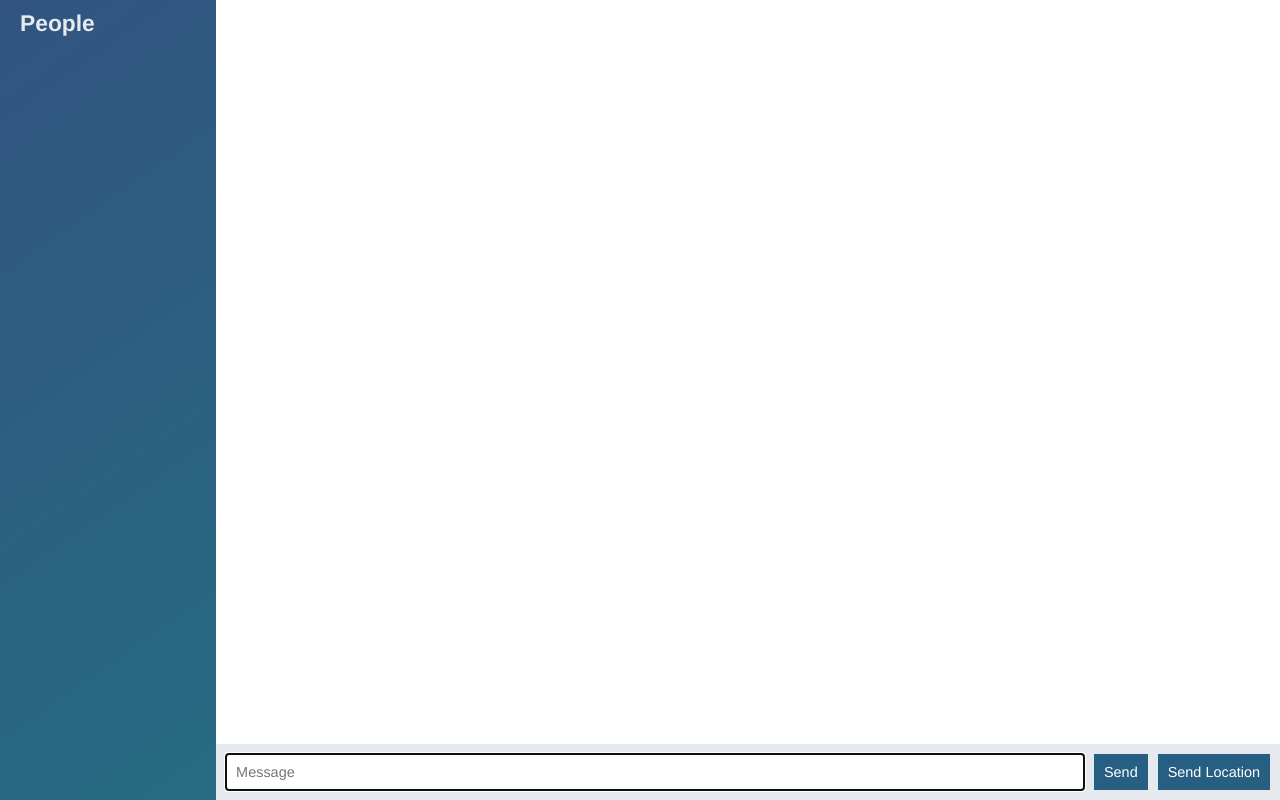
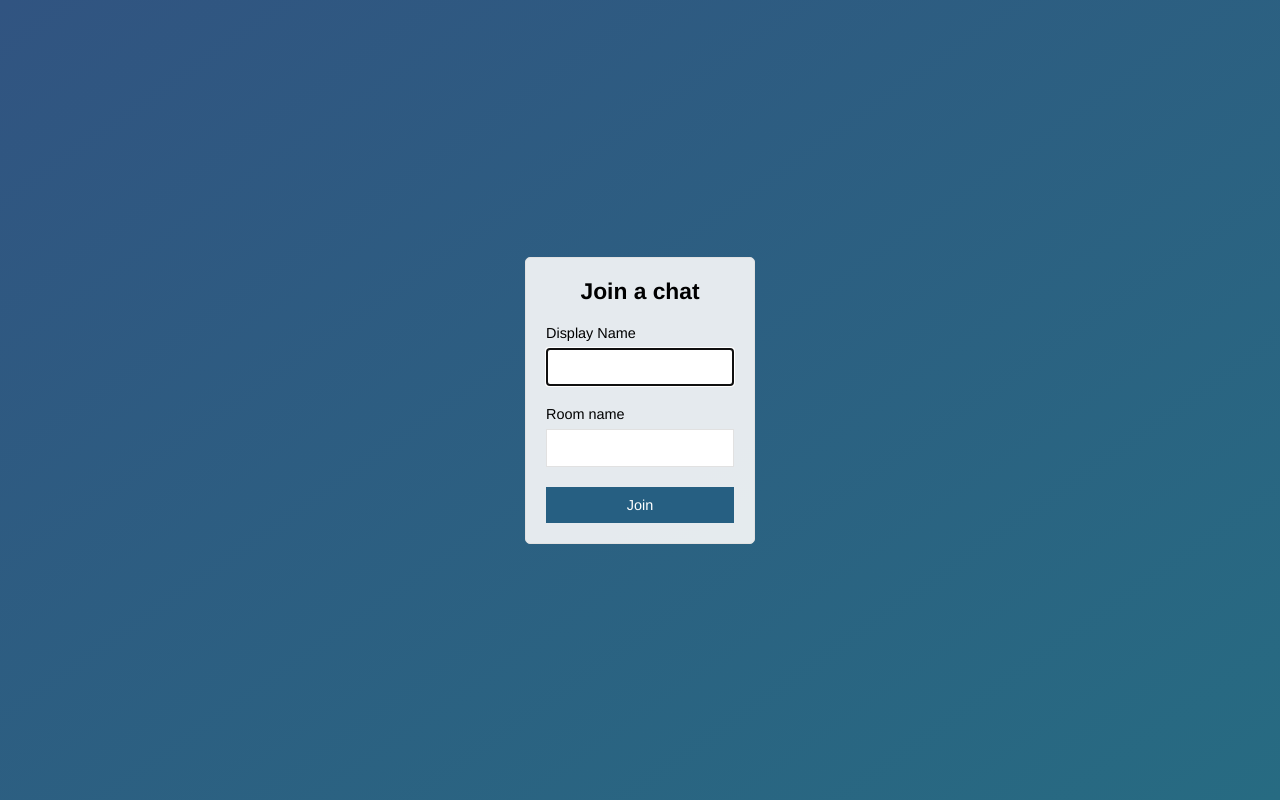
Before and after one commit to chaiwat-k/node-chat-app, a website: page public/index.html in a window 1280 px wide. Drawn offline with nearby package versions, Linux system fonts and the light colour scheme; no server answers.

Commit message:
add a join page

```diff
--- a/public/index.html
+++ b/public/index.html
@@ -2,56 +2,28 @@
 <html>
     <head>
         <meta charset="utf-8">
+        <meta name="viewport" content="width=device-width, initial-scale=1, user-scalable=no">
+        <title>Join | ChatApp</title>
         <link rel="stylesheet" href="css/styles.css">
     </head>
-    <body class="chat">
-        <div class="chat__sidebar">
-            <h3>People</h3>
-            <div id="users"></div>
+    <body class="centered-form">
+        <div class="centered-form__form">
+            <form action="/chat.html">
+                <div class="form-field">
+                    <h3>Join a chat</h3>
+                </div>
+                <div class="form-field">
+                    <label>Display Name</label>
+                    <input type="text" name="name" autofocus />
+                </div>
+                <div class="form-field">
+                    <label>Room name</label>
+                    <input type="text" name="room" />
+                </div>
+                <div class="form-field">
+                    <button>Join</button>
+                </div>
+            </form>
         </div>
-
-        <div class="chat__main">
-            <ol id="messages" class="chat__messages"></ol>
-
-            <div class="chat__footer">
-                <form id="message-form">
-                    <input name="message" type="text"
-                    placeholder="Message"
-                    autocomplete="off"
-                    autofocus />
-                    <button>Send</button>
-                </form>
-                <button id="send-location">Send Location</button>
-            </div>
-        </div>
-
-        <script id="message-template" type="text/template">
-            <li class="message">
-                <div class="messsage__title">
-                    <h4>{{from}}</h4>
-                    <span>{{createdAt}}</span>
-                </div>
-                <div class="message__body">
-                    <p>{{text}}</p>
-                </div>
-            </li>
-        </script>
-        <script id="location-message-template" type="text/template">
-            <li class="message">
-                <div class="messsage__title">
-                    <h4>{{from}}</h4>
-                    <span>{{createdAt}}</span>
-                </div>
-                <div class="message__body">
-                    <p><a href="{{url}}" target="_blank">My Location</a></p>
-                </div>
-            </li>
-        </script>
-
-        <script src="/socket.io/socket.io.js"></script>
-        <script src="js/libs/jquery-3.3.1.min.js"></script>
-        <script src="js/libs/moment.js"></script>
-        <script src="js/libs/mustache.js"></script>
-        <script src="/js/index.js"></script>
     </body>
 </html>
```
Also changed, not shown: public/chat.html (added, +58 -0 lines), public/js/chat.js (renamed from public/js/index.js).
